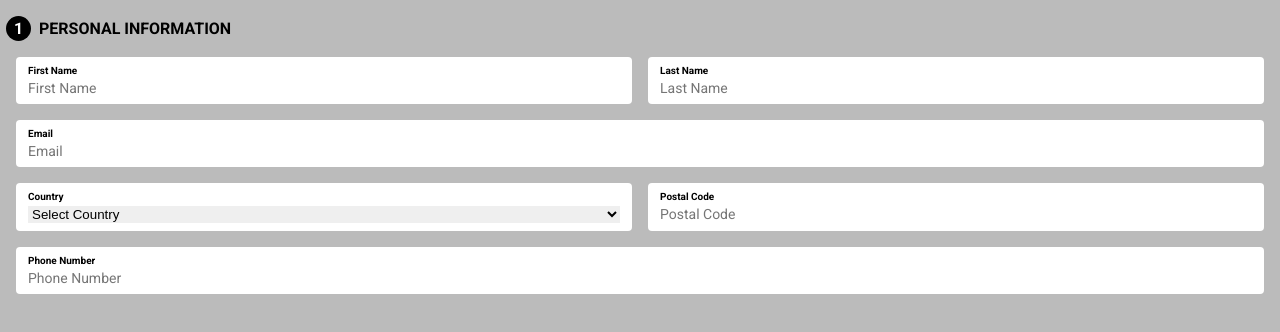
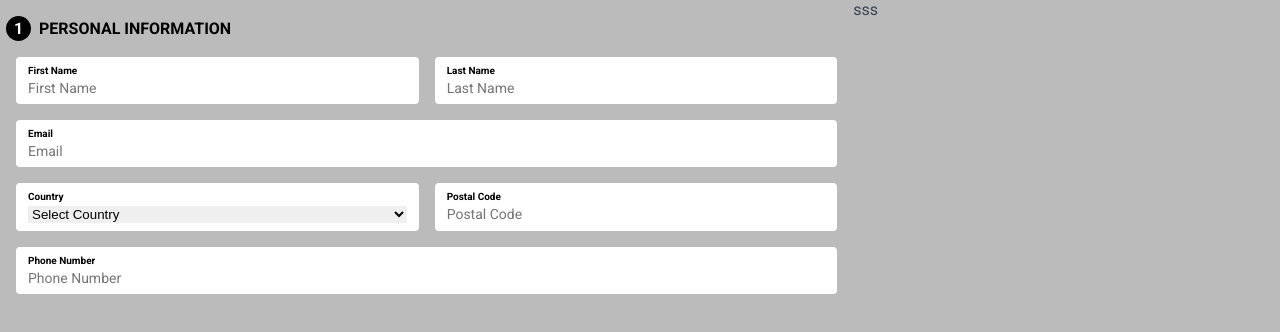
Before and after one commit to GabrielRSiqueira18/challange-form-test-snowdog_front-end_recruitament_test, an Angular app: page / in a window 1280 px wide. Shown: the top 332 px of the page. Built offline with nearby package versions, Linux system fonts and the light colour scheme.

Commit message:
stle: adjust the personal informations flex and add grid in div app

```diff
--- a/src/app/app.component.html
+++ b/src/app/app.component.html
@@ -1,6 +1,8 @@
 <div>
   <app-personal-informations></app-personal-informations>
-  <section></section>
+  <section>
+		sss
+	</section>
 </div>
 
 <router-outlet></router-outlet>
--- a/src/app/app.component.scss
+++ b/src/app/app.component.scss
@@ -0,0 +1,8 @@
+div {
+  width: 100%;
+  max-width: 1440px;
+  margin: 0 auto;
+
+  display: grid;
+  grid-template-columns: 2fr 1fr;
+}
--- a/src/app/components/personal-informations/personal-informations.component.html
+++ b/src/app/components/personal-informations/personal-informations.component.html
@@ -12,6 +12,7 @@
         name="firstName"
         ngModel
       >
+
     </div>
     <div class="last-name">
       <label for="">Last Name</label>
@@ -62,6 +63,3 @@
     </div>
   </div>
 </form>
-
-
-{{ form.value.firstName }}
--- a/src/app/components/personal-informations/personal-informations.component.scss
+++ b/src/app/components/personal-informations/personal-informations.component.scss
@@ -4,7 +4,6 @@ form {
   width: 100%;
   padding: 1rem;
   max-width: 1440px;
-  margin: 0 auto;
 
   > h1 {
     font-size: 1rem;
@@ -92,6 +91,7 @@ form {
         all: unset;
         color: $gray-900;
         font-size: $text-sm;
+
       }
 
       select {
```
